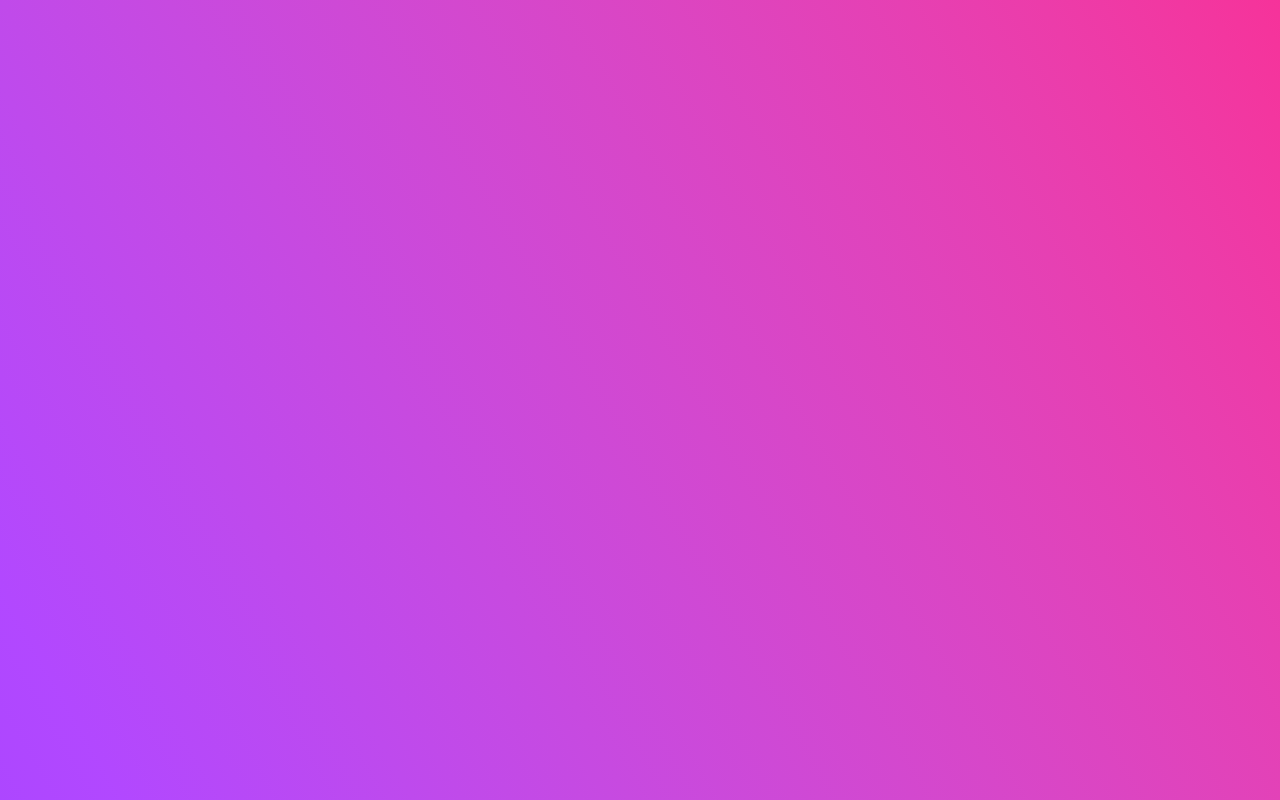
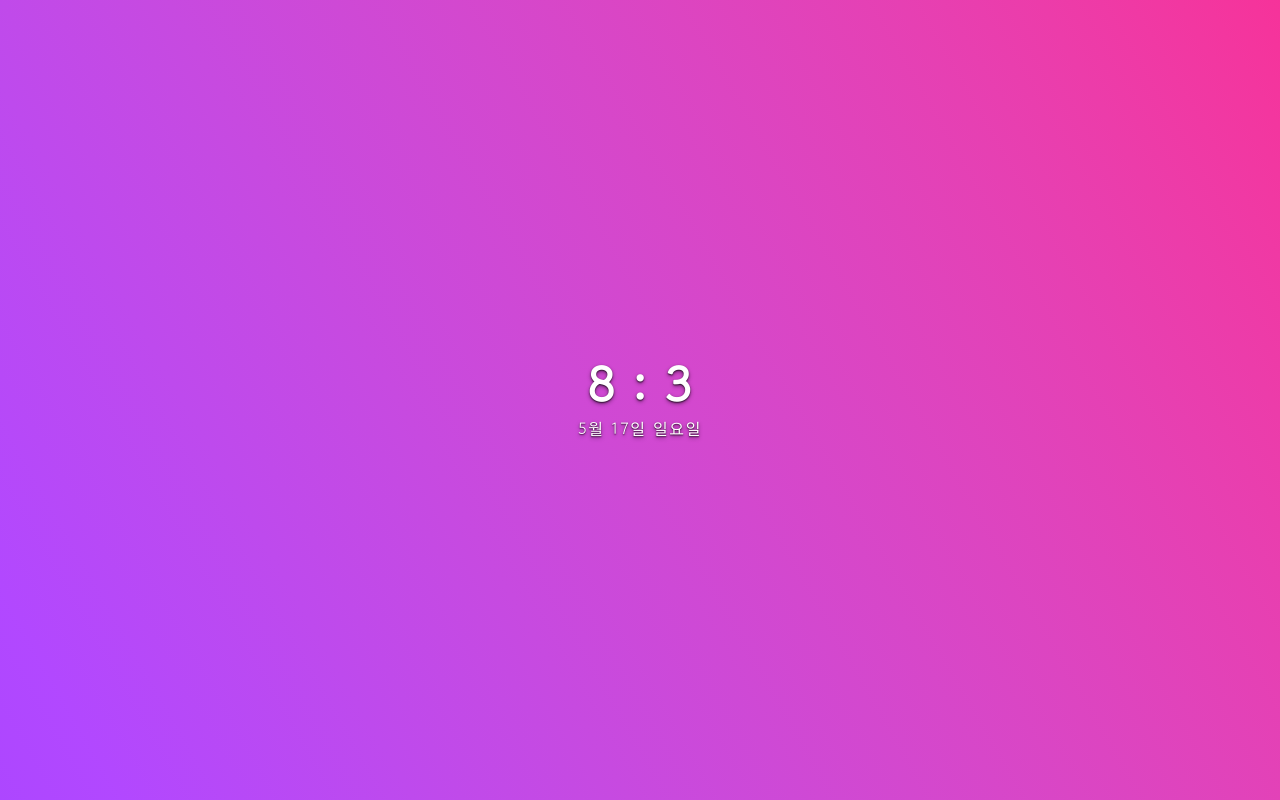
Before and after one commit to aphyrince/chrome_start_page_extention, a React (Vite) app: page / in a window 1280 px wide. Built offline with nearby package versions, Linux system fonts and the light colour scheme.

Commit message:
시계기능 추가

```diff
--- a/src/app/App.tsx
+++ b/src/app/App.tsx
@@ -1,6 +1,10 @@
+import Clock from "../components/Clock";
+
 const App = () => {
     return (
-        <div className="flex flex-col w-full h-dvh bg-linear-60 from-purple-500 to-pink-500"></div>
+        <div className="flex flex-col justify-center w-full h-dvh bg-linear-60 from-purple-500 to-pink-500">
+            <Clock />
+        </div>
     );
 };
 
--- /dev/null
+++ b/src/components/Clock.tsx
@@ -0,0 +1,27 @@
+import React, { useCallback, useEffect, useState } from "react";
+
+const Clock = () => {
+    const [time, setTime] = useState(new Date());
+
+    useEffect(() => {
+        setInterval(() => {
+            setTime(new Date());
+        }, 1000);
+    }, []);
+
+    const cvtDay = useCallback((day: number) => {
+        const krDay = ["일", "월", "화", "수", "목", "금", "토"];
+        return krDay[day];
+    }, []);
+
+    return (
+        <div className="flex flex-col gap-2 items-center mx-auto text-white text-shadow-md text-shadow-black/40 tracking-widest">
+            <p className="text-5xl font-bold">
+                {time.getHours() + " : " + time.getMinutes()}
+            </p>
+            <p className="text-md">{`${time.getMonth() + 1}월 ${time.getDate()}일 ${cvtDay(time.getDay())}요일`}</p>
+        </div>
+    );
+};
+
+export default Clock;
```
